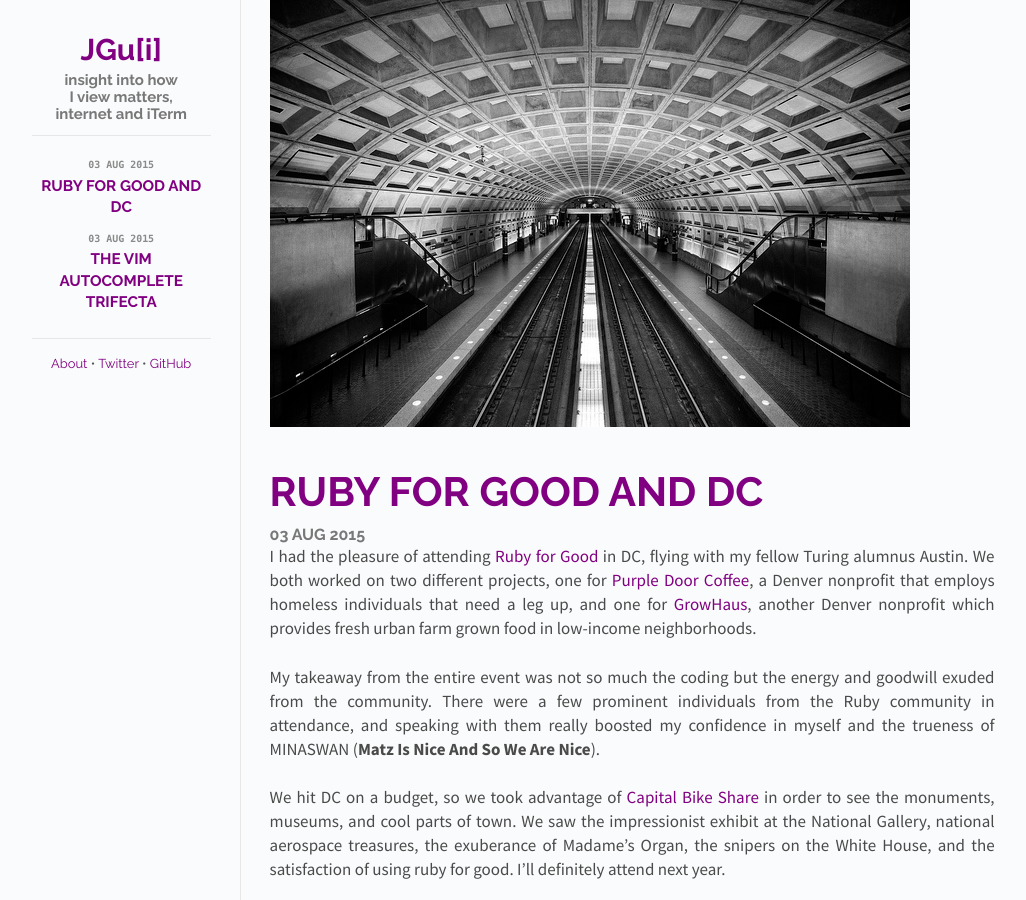
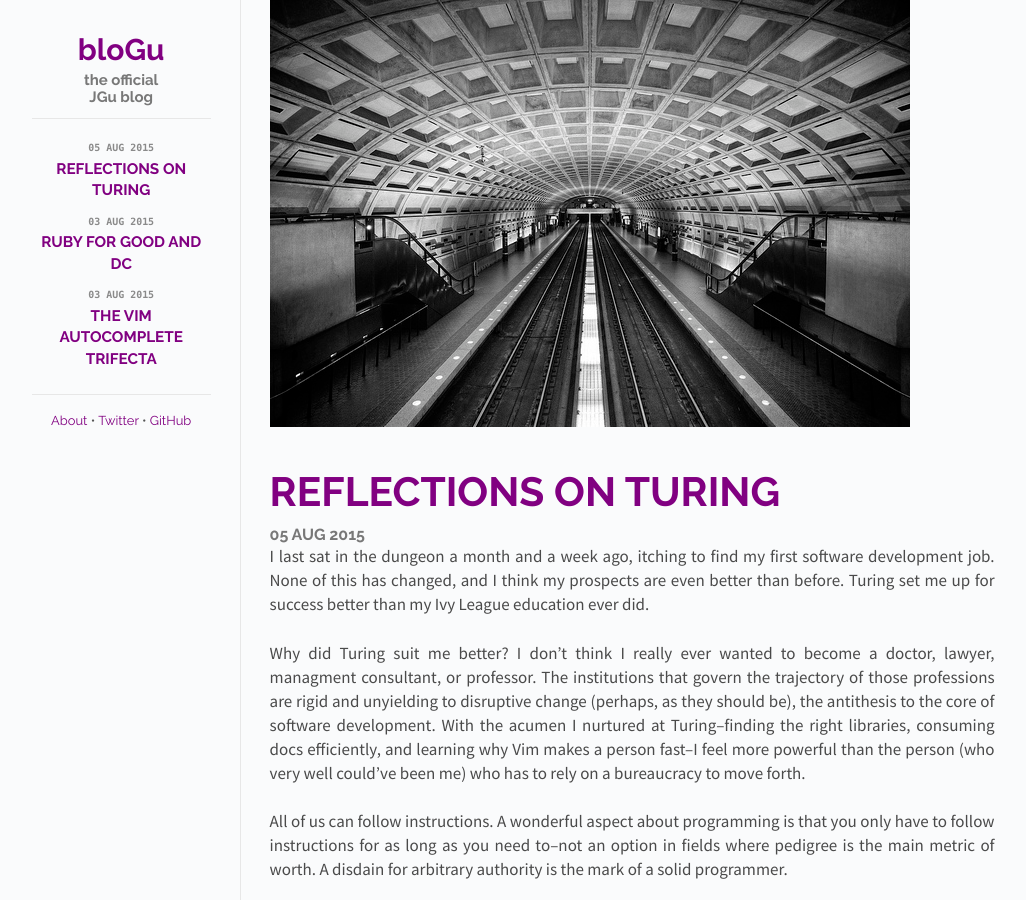
Before and after one commit to jgujgu/warviz, a Jekyll site: the page built from index.html, in a window 1280 px wide. Shown: the whole page, without its empty margins (118-1144 px from the left). Built offline with Jekyll 4.4.1, drawn with Linux system fonts in a browser that asks for light colours.

Commit message:
turing reflections

```diff
--- a/_layouts/default.html
+++ b/_layouts/default.html
@@ -3,7 +3,7 @@
   <head>
       <meta charset="utf-8">
       <meta http-equiv="X-UA-Compatible" content="IE=edge,chrome=1">
-      <title>JGu[i] - {{ page.title }}</title>
+      <title>bloGu - {{ page.title }}</title>
       <meta name="viewport" content="width=device-width">
 
       <!-- syntax highlighting CSS -->
@@ -24,11 +24,12 @@
       <div class="sidebar" id="sidebar">
         <div class="header">
           <h1 class="title"><a href="/">
-              JGu[i]
+              bloGu
           </a></h1>
-          <span class="tagline">insight into how
-            <br>I view matters,
-            <br>internet and iTerm</span>
+          <span class="tagline">
+            the official
+            <br>JGu blog
+          </span>
         </div>
         <div class="posts">
           <ul class="posts-list">
--- /dev/null
+++ b/_posts/2015-08-05-reflections-on-turing.md
@@ -0,0 +1,12 @@
+---
+layout: post
+title:  "Reflections on Turing"
+cover: dc.jpg
+date:   2015-08-05 13:53:38
+categories: school life javascript ruby rails
+---
+I last sat in the dungeon a month and a week ago, itching to find my first software development job. None of this has changed, and I think my prospects are even better than before. Turing set me up for success better than my Ivy League education ever did.
+
+Why did Turing suit me better? I don't think I really ever wanted to become a doctor, lawyer, managment consultant, or professor. The institutions that govern the trajectory of those professions are rigid and unyielding to disruptive change (perhaps, as they should be), the antithesis to the core of software development. With the acumen I nurtured at Turing--finding the right libraries, consuming docs efficiently, and learning why Vim makes a person fast--I feel more powerful than the person (who very well could've been me) who has to rely on a bureaucracy to move forth.
+
+All of us can follow instructions. A wonderful aspect about programming is that you only have to follow instructions for as long as you need to--not an option in fields where pedigree is the main metric of worth. A disdain for arbitrary authority is the mark of a solid programmer.
```
Also changed, not shown: 3 other files.
